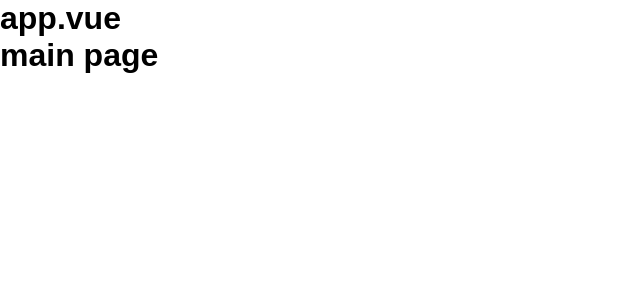
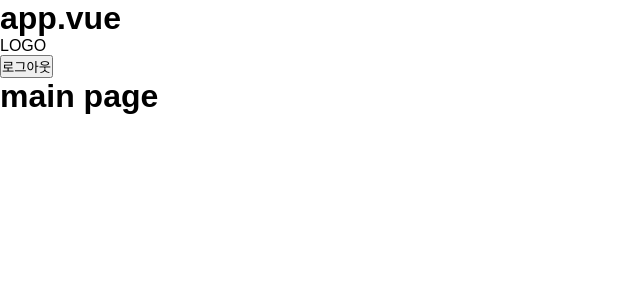
Before and after one commit to jhmin-study/rm-front, a Vue app: page / in a window 1280 px wide. Shown: the top 300 px of the page, without its empty margins (0-640 px from the left). Built offline with nearby package versions, Linux system fonts and the light colour scheme.

Commit message:
헤더 초기 생성

```diff
--- a/src/App.vue
+++ b/src/App.vue
@@ -3,3 +3,8 @@
     <RouterView/>
 
 </template>
+
+<script setup>
+</script>
+
+<style scoped></style>
--- /dev/null
+++ b/src/components/PageHeader.vue
@@ -0,0 +1,69 @@
+<template>
+  <header>
+    <!-- RM 로고(상단 좌측) -->
+    <div class="logo">
+      LOGO
+    </div>
+    <!-- 접속자 이름, 로그아웃 버튼(상단 우측)  -->
+    <div class="user-info">
+
+      <div v-if="user!=null" class="user-name">
+        <span>반값습니다! </span>{{ user.userNm }}<sapn>님.</sapn>
+      </div>
+      <div class="logout">
+        <button>로그아웃</button>
+      </div>
+    </div>
+
+  </header>
+</template>
+
+<script setup>
+import axios from 'axios';
+import { onMounted, ref } from 'vue';
+import { useRouter } from 'vue-router';
+
+const router = useRouter();
+
+const user   = ref(null);    // 로그인 사용자 객체
+const userId = ref('');
+
+
+onMounted(async () => {
+  // 로그인 한 사용자 정보 가져오기
+  userId.value = localStorage.getItem('userId');
+  if (userId.value) {
+    // 사용자 객체 가져오기
+    try {
+      const res = await axios.get(`http://localhost:8003/api/user/${userId.value}`
+        , {
+          headers: {
+            Authorization: localStorage.getItem('token')
+          }
+        }
+      );
+      if (res.data) {
+        user.value = res.data;
+        console.log(user);
+      } else {
+        alert('로그인이 필요합니다.');
+        router.push('/login');
+        console.error(res.data);
+      }
+    } catch (error) {
+      alert(error);
+      alert('사용자 정보를 불러오는데 실패했습니다.');
+      router.push('/login');
+    }
+  }
+})
+
+
+</script>
+
+<style scoped>
+.logo {
+  border-radius: 0;
+  border-color: solid 3px black;
+}
+</style>
--- a/src/pages/MainPage.vue
+++ b/src/pages/MainPage.vue
@@ -1,3 +1,10 @@
+
 <template>
+    <PageHeader/>
     <h1>main page</h1>
 </template>
+
+<script setup>
+import PageHeader from '@/components/PageHeader.vue';
+
+</script>
```
